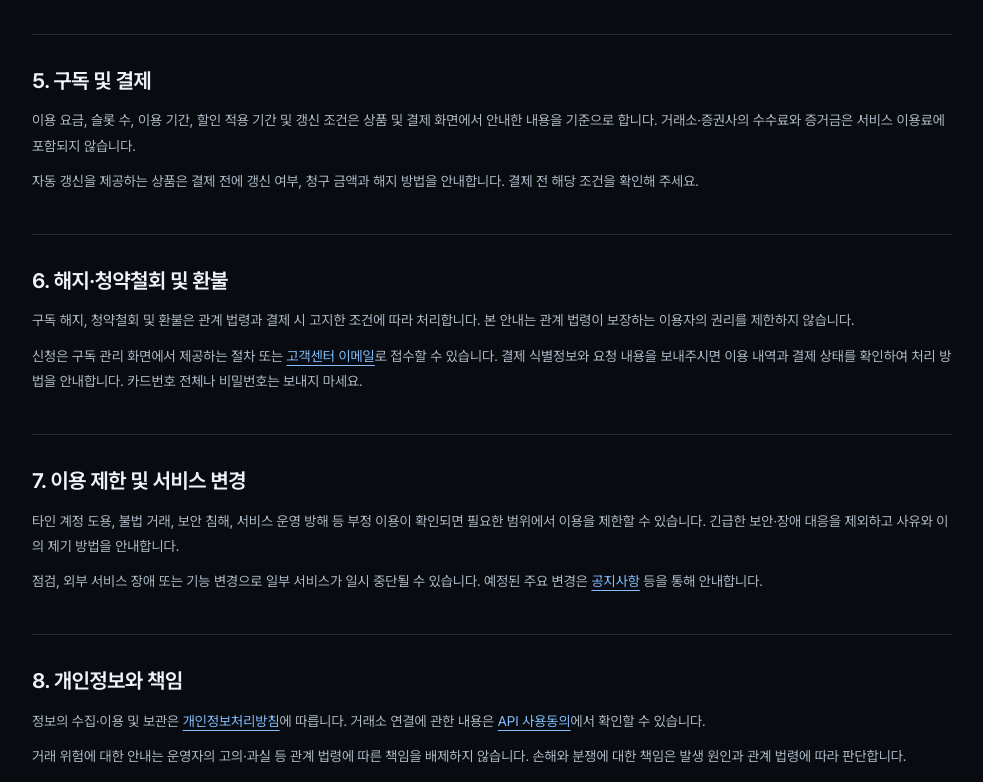
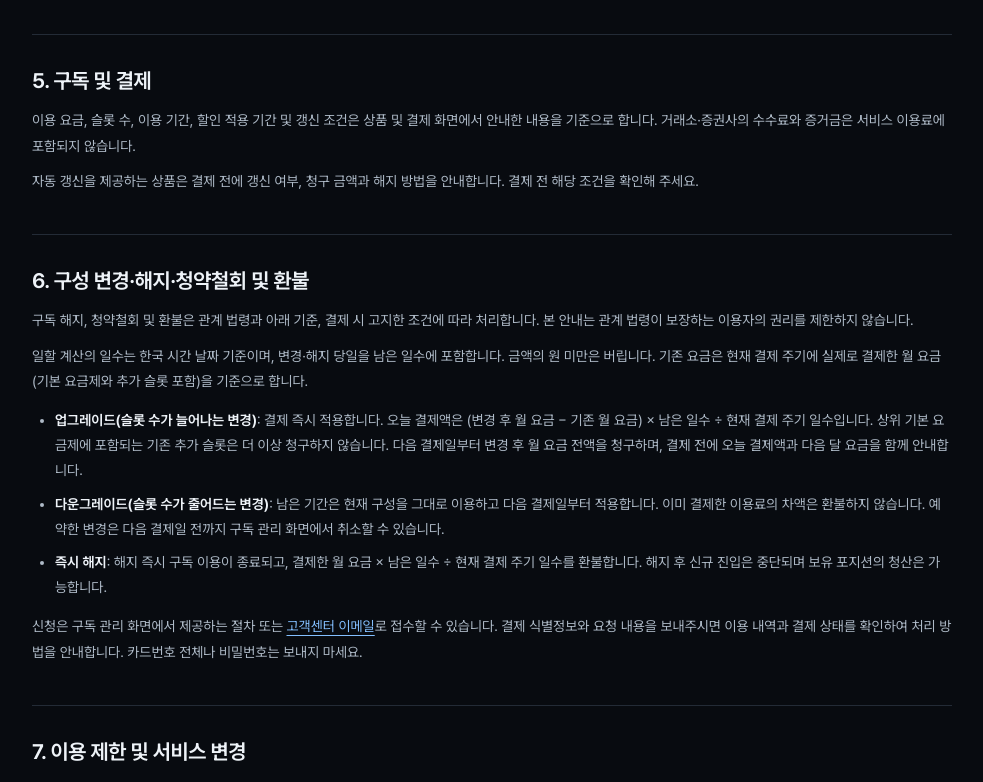
Before and after one commit to thespreadbridge/spreadbridge-frontend, a Next.js app: page /terms in a window 1280 px wide. Shown: the part 1196-1978 px from the top of the page, without its empty margins (148-1131 px from the left). Built offline with nearby package versions, Linux system fonts and the light colour scheme; no server answers.

Commit message:
feat: state plan change and refund rules in the terms and FAQ

```diff
--- a/src/app/payments/page.tsx
+++ b/src/app/payments/page.tsx
@@ -54,7 +54,10 @@ export default async function Payments({ searchParams }: { searchParams: Promise
       {refund ? <p>지금 해지하면 남은 {refund.remainingDays}일분 이용료 <b>{won(refund.refundAmount)}</b>을 환불합니다. 해지 즉시 신규 진입은 중단되고, 보유 포지션의 청산은 계속 가능합니다.</p> : <p role="status">환불 예정액을 불러오지 못했습니다.</p>}
       {refund && checkout && eligible
         ? <a className="btn ghost" href={checkoutLink(checkout, { action: 'cancel', quotedAt: refund.quotedAt })} target="_blank" rel="noopener noreferrer" data-analytics-id="subscription_cancel">해지 신청</a>
-        : <button type="button" className="btn ghost" disabled>{eligible ? '결제 준비 중' : '계정 상태 확인 필요'}</button>}
+        : refund && eligible
+          ? <a className="btn ghost" href={`mailto:contact@thespreadbridge.com?subject=${encodeURIComponent('구독 즉시 해지·환불 신청')}`} data-analytics-id="subscription_cancel_email">이메일로 해지 신청</a>
+          : <button type="button" className="btn ghost" disabled>{eligible ? '환불 예정액 확인 필요' : '계정 상태 확인 필요'}</button>}
+      {refund && !checkout ? <p>결제 사이트 연결 전에는 고객센터 이메일로 해지를 신청해 주세요. 결제 내역과 남은 일수를 확인한 뒤 위 기준으로 환불합니다.</p> : null}
     </section> : null}
     <section id="subscription-history"><h2>구독 이용 내역</h2>
       <SubscriptionHistory receipts={receipts} page={Array.isArray(params.historyPage) ? params.historyPage[0] : params.historyPage} />
--- a/src/app/terms/page.tsx
+++ b/src/app/terms/page.tsx
@@ -5,7 +5,7 @@ import { InformationPage } from '@/components/information/InformationPage';
 export const metadata = publicPageMetadata('/terms/');
 
 export default function TermsPage() {
-  return <InformationPage title="이용약관" eyebrow="SPREADBRIDGE · TERMS" updatedAt="2026-10-24" description="Spreadbridge 웹사이트와 데스크톱 앱의 이용 조건을 안내합니다.">
+  return <InformationPage title="이용약관" eyebrow="SPREADBRIDGE · TERMS" updatedAt="2026-10-25" description="Spreadbridge 웹사이트와 데스크톱 앱의 이용 조건을 안내합니다.">
     <section><h2>1. 목적 및 적용 범위</h2>
       <p>이 약관은 Spreadbridge 운영자와 이용자 사이의 웹사이트 및 데스크톱 매매 자동화 소프트웨어 이용에 관한 기본 사항을 정합니다. 별도로 동의한 거래소·증권사 및 결제 서비스의 약관도 해당 서비스에 적용됩니다.</p>
     </section>
@@ -25,8 +25,14 @@ export default function TermsPage() {
       <p>이용 요금, 슬롯 수, 이용 기간, 할인 적용 기간 및 갱신 조건은 상품 및 결제 화면에서 안내한 내용을 기준으로 합니다. 거래소·증권사의 수수료와 증거금은 서비스 이용료에 포함되지 않습니다.</p>
       <p>자동 갱신을 제공하는 상품은 결제 전에 갱신 여부, 청구 금액과 해지 방법을 안내합니다. 결제 전 해당 조건을 확인해 주세요.</p>
     </section>
-    <section><h2>6. 해지·청약철회 및 환불</h2>
-      <p>구독 해지, 청약철회 및 환불은 관계 법령과 결제 시 고지한 조건에 따라 처리합니다. 본 안내는 관계 법령이 보장하는 이용자의 권리를 제한하지 않습니다.</p>
+    <section><h2>6. 구성 변경·해지·청약철회 및 환불</h2>
+      <p>구독 해지, 청약철회 및 환불은 관계 법령과 아래 기준, 결제 시 고지한 조건에 따라 처리합니다. 본 안내는 관계 법령이 보장하는 이용자의 권리를 제한하지 않습니다.</p>
+      <p>일할 계산의 일수는 한국 시간 날짜 기준이며, 변경·해지 당일을 남은 일수에 포함합니다. 금액의 원 미만은 버립니다. 기존 요금은 현재 결제 주기에 실제로 결제한 월 요금(기본 요금제와 추가 슬롯 포함)을 기준으로 합니다.</p>
+      <ul>
+        <li><strong>업그레이드(슬롯 수가 늘어나는 변경)</strong>: 결제 즉시 적용합니다. 오늘 결제액은 (변경 후 월 요금 − 기존 월 요금) × 남은 일수 ÷ 현재 결제 주기 일수입니다. 상위 기본 요금제에 포함되는 기존 추가 슬롯은 더 이상 청구하지 않습니다. 다음 결제일부터 변경 후 월 요금 전액을 청구하며, 결제 전에 오늘 결제액과 다음 달 요금을 함께 안내합니다.</li>
+        <li><strong>다운그레이드(슬롯 수가 줄어드는 변경)</strong>: 남은 기간은 현재 구성을 그대로 이용하고 다음 결제일부터 적용합니다. 이미 결제한 이용료의 차액은 환불하지 않습니다. 예약한 변경은 다음 결제일 전까지 구독 관리 화면에서 취소할 수 있습니다.</li>
+        <li><strong>즉시 해지</strong>: 해지 즉시 구독 이용이 종료되고, 결제한 월 요금 × 남은 일수 ÷ 현재 결제 주기 일수를 환불합니다. 해지 후 신규 진입은 중단되며 보유 포지션의 청산은 가능합니다.</li>
+      </ul>
       <p>신청은 구독 관리 화면에서 제공하는 절차 또는 <a href="mailto:contact@thespreadbridge.com">고객센터 이메일</a>로 접수할 수 있습니다. 결제 식별정보와 요청 내용을 보내주시면 이용 내역과 결제 상태를 확인하여 처리 방법을 안내합니다. 카드번호 전체나 비밀번호는 보내지 마세요.</p>
     </section>
     <section><h2>7. 이용 제한 및 서비스 변경</h2>
--- a/src/components/landing/Faq.tsx
+++ b/src/components/landing/Faq.tsx
@@ -1,4 +1,4 @@
-import { subscriptionExpiryFaq } from '@/lib/public-faq';
+import { cancellationRefundFaq, planChangeFaq, subscriptionExpiryFaq } from '@/lib/public-faq';
 
 const faqs = [
   ['스프레드 차익거래가 정확히 뭔가요?', '두 시장(KIS 달러선물·Upbit USDT)의 가격 차이(스프레드)가 좁을 때 양쪽에 포지션을 잡고, 벌어지면 정리해 그 변화폭을 수익으로 담는 방식입니다.'],
@@ -7,6 +7,8 @@ const faqs = [
   ['최소 얼마가 필요한가요?', '필요한 금액은 거래 수량과 거래소·증권사의 조건에 따라 달라집니다. 시작 전에 테더 매수대금과 선물 증거금, 거래 비용을 확인해 주세요.'],
   ['어떤 거래소를 지원하나요?', '현재 KIS 달러선물과 Upbit USDT를 지원합니다.'],
   [subscriptionExpiryFaq.question, subscriptionExpiryFaq.answer],
+  [planChangeFaq.question, planChangeFaq.answer],
+  [cancellationRefundFaq.question, cancellationRefundFaq.answer],
 ];
 
 export function Faq() {
```
Also changed, not shown: src/components/home-v6/HomeContent.tsx (+9 -1 lines), src/lib/public-faq.ts (+12 -0 lines), 1 other file (tests, documents, lock files or other folders).
